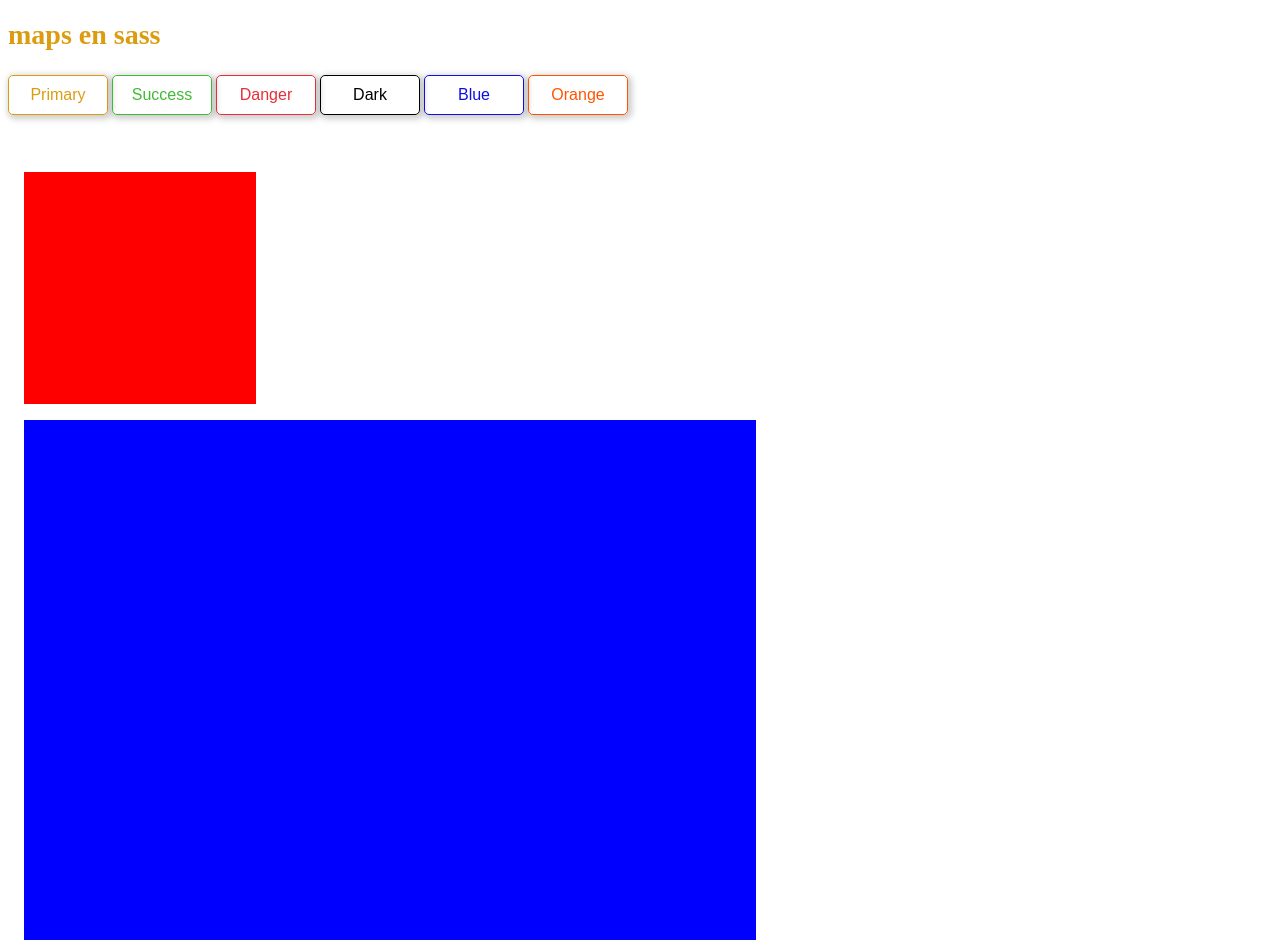
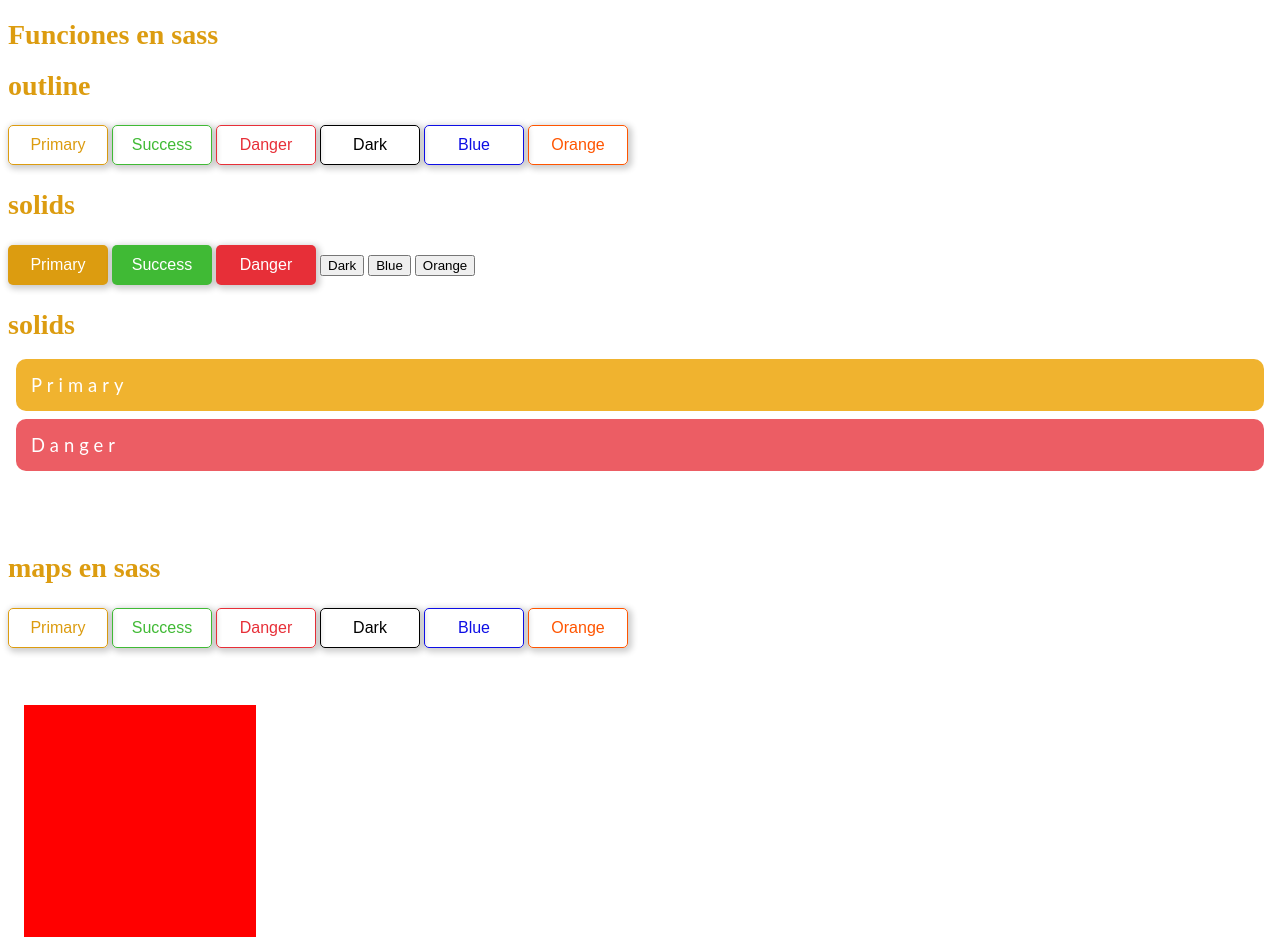
Before and after one commit to cristiangar14/curso-sass, a website: page index.html in a window 1280 px wide. Shown: the top 940 px of the page. Drawn offline with Linux system fonts and the light colour scheme; files whose address does not match are found by name.

Commit message:
Agregando Funciones

```diff
--- a/index.html
+++ b/index.html
@@ -8,6 +8,27 @@
     <title>Cusro de Sass</title>
 </head>
 <body>
+    <h1 class="cdc-title-primary">Funciones en sass</h1>
+    <h1 class="cdc-title-primary">outline</h1>
+    <button class="cdc-btn-outline cdc-btn-outline-primary">Primary</button>
+    <button class="cdc-btn-outline cdc-btn-outline-success">Success</button>
+    <button class="cdc-btn-outline cdc-btn-outline-danger">Danger</button>
+    <button class="cdc-btn-outline cdc-btn-outline-dark">Dark</button>
+    <button class="cdc-btn-outline cdc-btn-outline-blue">Blue</button>
+    <button class="cdc-btn-outline cdc-btn-outline-orange">Orange</button>
+
+    <h1 class="cdc-title-primary">solids</h1>
+    <button class="cdc-btn-primary">Primary</button>
+    <button class="cdc-btn-success">Success</button>
+    <button class="cdc-btn-danger">Danger</button>
+    <button class="cdc-btn-dark">Dark</button>
+    <button class="cdc-btn-blue">Blue</button>
+    <button class="cdc-btn-orange">Orange</button>
+
+    <h1 class="cdc-title-primary">solids</h1>
+    <div class="alert-primary">Primary</div>
+    <div class="alert-danger">Danger</div>
+    <br><br><br>
     <h1 class="cdc-title-primary">maps en sass</h1>
     <button class="cdc-btn-outline cdc-btn-outline-primary">Primary</button>
     <button class="cdc-btn-outline cdc-btn-outline-success">Success</button>
--- /dev/null
+++ b/utils/scss/abstracts/_functions.scss
@@ -0,0 +1,7 @@
+@function color($name){
+    @return map-get($map: $palette, $key: $name);
+}
+
+@function reduceColor($name, $amount){
+    @return lighten(color($name), $amount);
+}
--- a/utils/scss/abstracts/_variables.scss
+++ b/utils/scss/abstracts/_variables.scss
@@ -16,5 +16,6 @@ $palette: (
     'dark': #000,
     'dark_opacity': rgba($dark, 0.4),
     'blue': rgb(14, 14, 229),
-    'orange': rgb(255, 85, 0)
+    'orange': rgb(255, 85, 0),
+    'light': #fff
 )
--- /dev/null
+++ b/utils/scss/components/_alerts.scss
@@ -0,0 +1,20 @@
+.alert{
+    &-primary, &-danger {
+        width: calc(100% - 1rem - 30px);
+        padding: 15px;
+        margin: 0.5rem;
+        border-radius: 10px;
+        font-size: 1.15rem;
+        letter-spacing: 5px;
+        font-family: 'lato', sans-serif;
+        //utilizando una funcion para obtener el color
+        color: color('light');
+    }
+
+    &-primary {
+        background: reduceColor('primary', 10);
+    }
+    &-danger {
+        background: reduceColor('danger', 10);
+    }
+}
--- a/utils/scss/styles.scss
+++ b/utils/scss/styles.scss
@@ -1,7 +1,9 @@
 /*
 * Abstracts
 */
-@import 'abstracts/variables';
+@import
+    'abstracts/variables',
+    'abstracts/functions';
 
 /*
 * Compoenents
@@ -9,4 +11,5 @@
 @import
     'components/titles',
     'components/cards',
-    'components/buttons';
+    'components/buttons',
+    'components/alerts';
```
Also changed, not shown: utils/css/styles.css, 1 other file.
